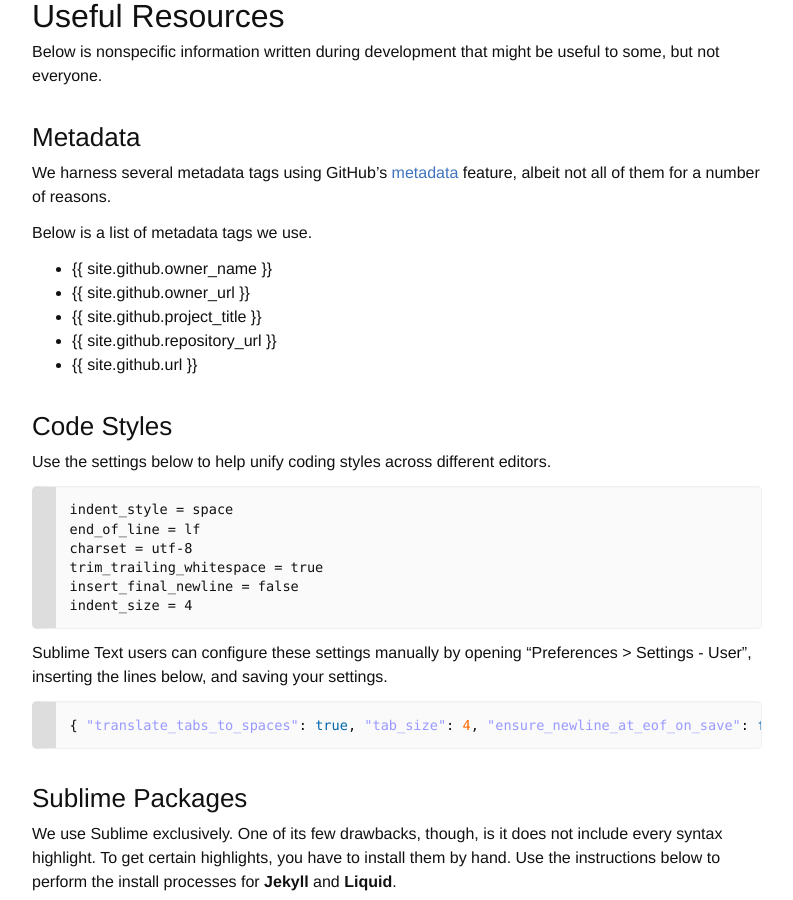
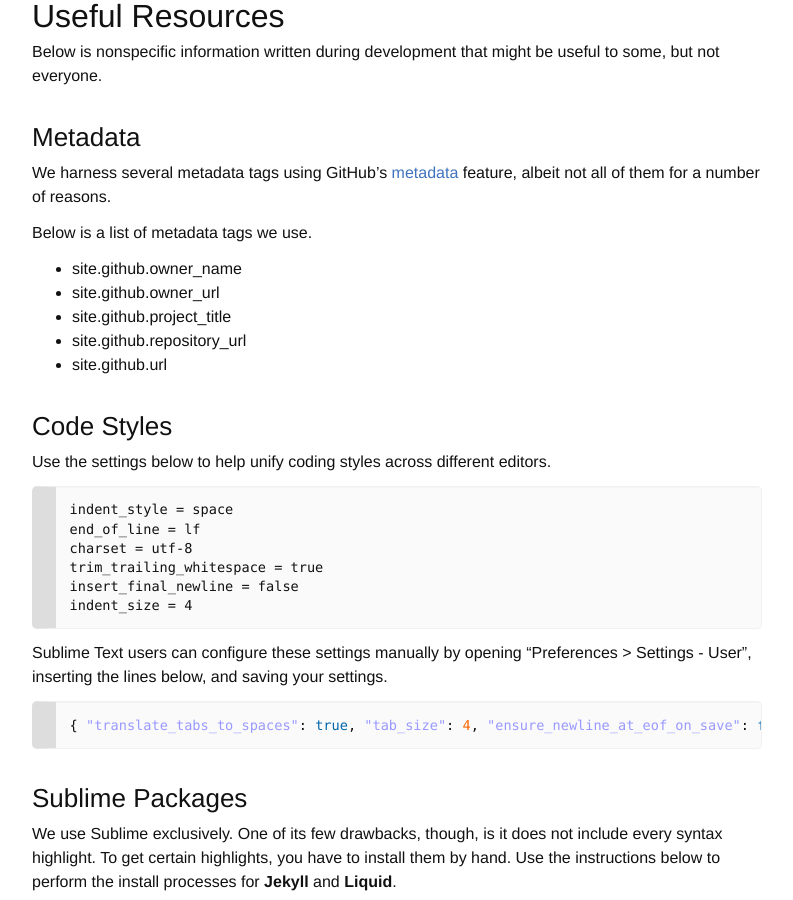
Before and after one commit to caleorourke/skim, a Jekyll site: the page built from index.md, in a window 1280 px wide and 900 px high, scrolled down 8437 px. Shown: the whole window, without its empty margins (243-1036 px from the left). Built offline with Jekyll 4.4.1, drawn with Linux system fonts in a browser that asks for light colours; nearby versions of some CDN libraries; Markdown is read by kramdown in place of the engine named in the settings.

Commit message:
update content

````diff
--- a/index.md
+++ b/index.md
@@ -54,9 +54,9 @@
 
 | Platform    | Chrome | Firefox | Internet Explorer  | Opera | Safari |
 | ----------- |:------:|:-------:|:------------------:|:-----:|:------:|
-| Android     | Yes    | No      | --                 | No    | --     |
-| iOS         | Yes    | --      | --                 | No    | Yes    |
-| Mac OS X    | Yes    | Yes     | --                 | Yes   | Yes    |
+| Android     | Yes    | No      | ---                | No    | ---    |
+| iOS         | Yes    | ---     | ---                | No    | Yes    |
+| Mac OS X    | Yes    | Yes     | ---                | Yes   | Yes    |
 | Windows     | Yes    | Yes     | Yes                | Yes   | No     |
 
 > Apple no longer provides updates for Windows-native Safari browsers. Due to major lapses in critical updates, we do not recommend using Safari on Windows.
@@ -348,11 +348,11 @@
 
 Below is a list of metadata tags we use.
 
-* {%raw%}{{ site.github.owner_name }}{%endraw%}
-* {%raw%}{{ site.github.owner_url }}{%endraw%}
-* {%raw%}{{ site.github.project_title }}{%endraw%}
-* {%raw%}{{ site.github.repository_url }}{%endraw%}
-* {%raw%}{{ site.github.url }}{%endraw%}
+* {%raw%}site.github.owner_name{%endraw%}
+* {%raw%}site.github.owner_url{%endraw%}
+* {%raw%}site.github.project_title{%endraw%}
+* {%raw%}site.github.repository_url{%endraw%}
+* {%raw%}site.github.url{%endraw%}
 
 ## Code Styles
 
@@ -371,12 +371,12 @@
 
 ```json
 {
-    "translate_tabs_to_spaces": true,
-    "tab_size": 4,
-    "ensure_newline_at_eof_on_save": false,
-    "default_encoding": "UTF-8",
-    "default_line_ending": "lf",
-    "trim_trailing_white_space_on_save": true
+  "translate_tabs_to_spaces": true,
+  "tab_size": 4,
+  "ensure_newline_at_eof_on_save": false,
+  "default_encoding": "UTF-8",
+  "default_line_ending": "lf",
+  "trim_trailing_white_space_on_save": true
 }
 ```
 
````
